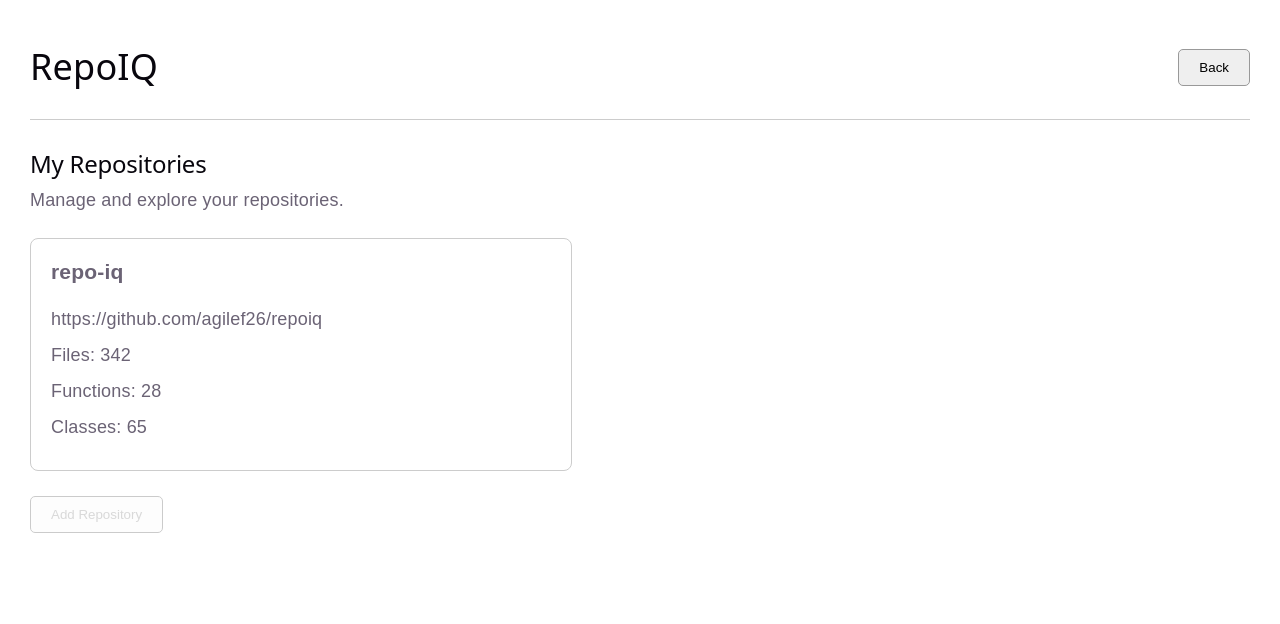
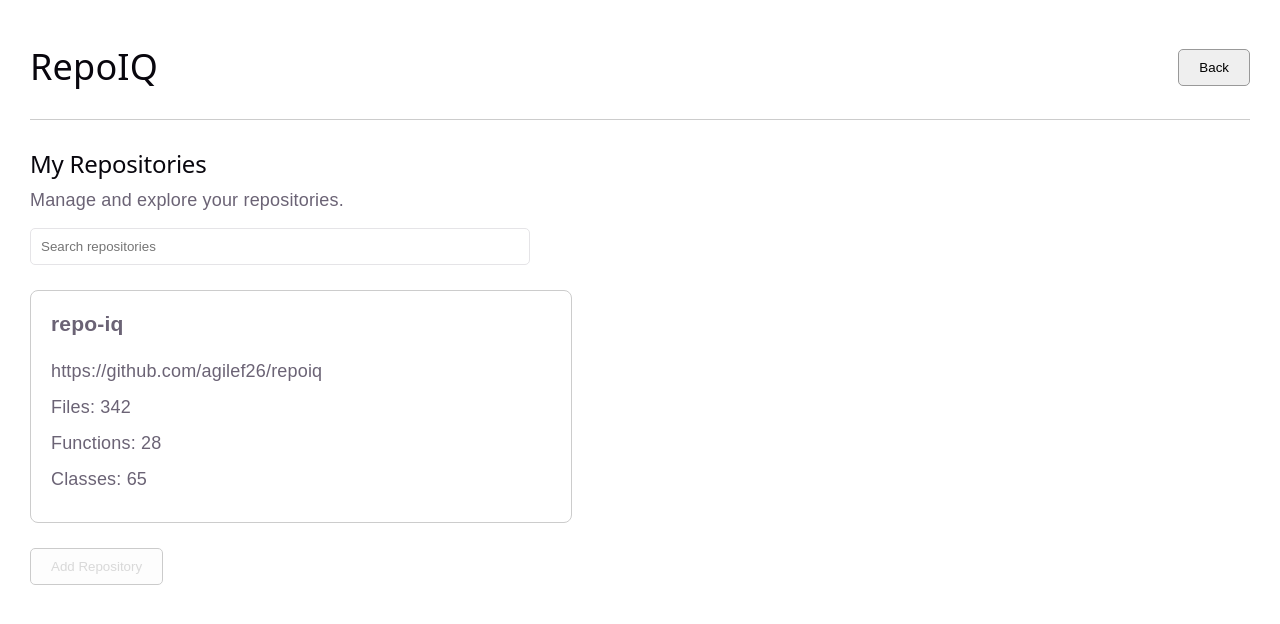
Before and after one commit to agile-students-fall2026/generic-mern-stack-project-repoiq, a React (Vite) app in the folder front-end/: page / in a window 1280 px wide. Both pictures are taken after a click on the button "Get Started". Shown: the top 624 px of the page. Built offline with nearby package versions, Linux system fonts and the light colour scheme.

Commit message:
made changes to home and welcome page

```diff
--- a/front-end/src/App.css
+++ b/front-end/src/App.css
@@ -198,8 +198,6 @@
 }
 
 
-/* Welcome and Home pages */
-
 #root:has(.welcome-page),
 #root:has(.home-page) {
   max-width: none;
@@ -275,3 +273,13 @@
   opacity: 0.5;
   cursor: not-allowed;
 }
+
+.home-page input {
+  width: 100%;
+  max-width: 500px;
+  padding: 10px;
+  margin-top: 15px;
+  border: 1px solid var(--border);
+  border-radius: 5px;
+  box-sizing: border-box;
+}
--- a/front-end/src/components/Home.jsx
+++ b/front-end/src/components/Home.jsx
@@ -1,7 +1,15 @@
 
+import { useState } from 'react'
 import { repository } from '../data/mockData.js'
 
 function Home({ setPage }) {
+  const [search, setSearch] = useState('')
+  const repositories = [repository]
+
+  const filteredRepositories = repositories.filter(repo =>
+    repo.name.toLowerCase().includes(search.toLowerCase())
+  )
+
   return (
     <div className="home-page">
       <header className="home-header">
@@ -13,21 +21,29 @@ function Home({ setPage }) {
 
       <main>
         <h2>My Repositories</h2>
-
         <p>Manage and explore your repositories.</p>
 
+        <input
+          type="text"
+          placeholder="Search repositories"
+          value={search}
+          onChange={e => setSearch(e.target.value)}
+        />
+
         <div className="repository-list">
-          <div className="repository-card">
-            <h3>{repository.name}</h3>
-
-            <p>{repository.url}</p>
-
-            <p>Files: {repository.files}</p>
-
-            <p>Functions: {repository.functions}</p>
-
-            <p>Classes: {repository.classes}</p>
-          </div>
+          {filteredRepositories.length === 0 ? (
+            <p>No repositories found.</p>
+          ) : (
+            filteredRepositories.map(repo => (
+              <div className="repository-card" key={repo.url}>
+                <h3>{repo.name}</h3>
+                <p>{repo.url}</p>
+                <p>Files: {repo.files}</p>
+                <p>Functions: {repo.functions}</p>
+                <p>Classes: {repo.classes}</p>
+              </div>
+            ))
+          )}
         </div>
 
         <button type="button" disabled>
```
